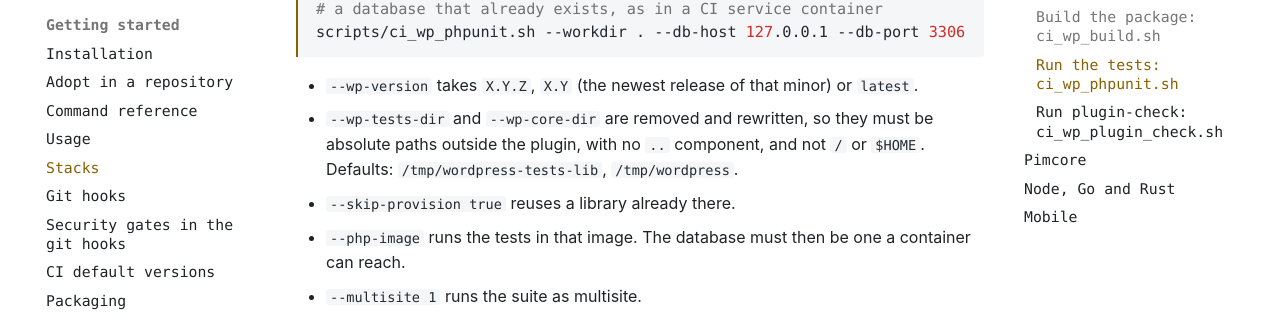
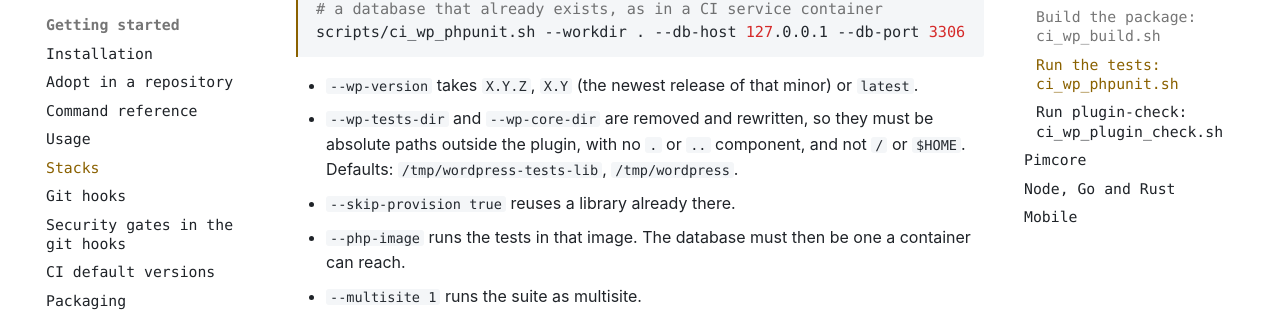
Before and after one commit to nikolareljin/script-helpers, an MkDocs documentation site: the page built from docs/stacks.md, in a window 1280 px wide and 900 px high, scrolled down 2275 px. Shown: the part 126-446 px from the top of the window. Built offline with MkDocs 1.6.1 and Material for MkDocs 9.7.7, drawn with Linux system fonts in a browser that asks for light colours; comment, search, counter and statistics services are not loaded.

```diff
--- a/docs/stacks.md
+++ b/docs/stacks.md
@@ -82,7 +82,7 @@ scripts/ci_wp_phpunit.sh --workdir . --db-host 127.0.0.1 --db-port 3306
 - `--wp-version` takes `X.Y.Z`, `X.Y` (the newest release of that minor) or
   `latest`.
 - `--wp-tests-dir` and `--wp-core-dir` are removed and rewritten, so they must
-  be absolute paths outside the plugin, with no `..` component, and not `/`
+  be absolute paths outside the plugin, with no `.` or `..` component, and not `/`
   or `$HOME`. Defaults: `/tmp/wordpress-tests-lib`,
   `/tmp/wordpress`.
 - `--skip-provision true` reuses a library already there.
```
Also changed, not shown: CHANGELOG.md (+1 -1 lines), 3 other files.
